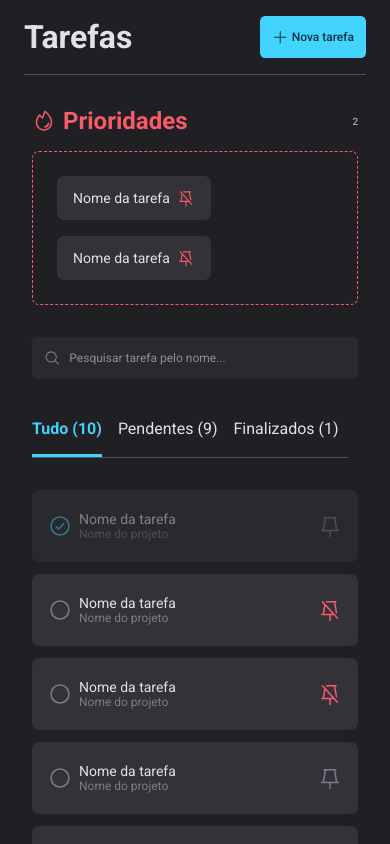
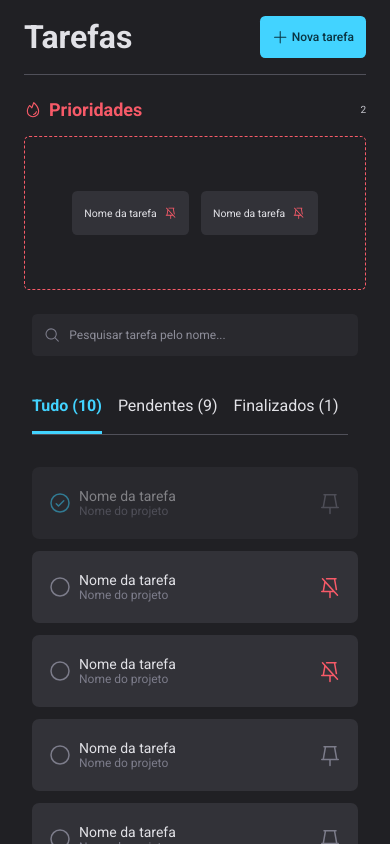
Before and after one commit to diogobrasil/e-tasks, a React (Vite) app: page / in a window 390 px wide. Built offline with nearby package versions, Linux system fonts and the light colour scheme.

Commit message:
Responsividade com Styled Components: componentes Priorities e ShortTask responsivos

```diff
--- a/src/components/Priorities/styles.js
+++ b/src/components/Priorities/styles.js
@@ -1,7 +1,8 @@
 import styled from "styled-components";
+import { DEVICE_BREAKPOINTS } from "../../styles/deviceBreakpoints";
 
 export const Container = styled.section`
-  padding: 32px;
+  padding: 2rem;
 `;
 
 export const Header = styled.header`
@@ -10,7 +11,7 @@ export const Header = styled.header`
   align-items: center;
 
   > h1 {
-    font-size: 24px;
+    font-size: 1.5rem;
     color: ${({ theme }) => theme.COLORS.RED_200};
     display: flex;
     align-items: center;
@@ -25,11 +26,16 @@ export const Header = styled.header`
 export const Tasks = styled.div`
   border: 1px dashed  ${({ theme }) => theme.COLORS.RED_200};
   min-height: 154px;
-  border-radius: 7px;
+  border-radius: 0.43rem;
   margin-top: 16px;
 
   display: flex;
-  gap: 16px;
+  gap: 1rem;
   padding: 24px;
   flex-wrap: wrap;
+
+  @media (max-width:${DEVICE_BREAKPOINTS.MD}) {
+    justify-content: center;
+    align-items: center;
+  }
 `;
--- a/src/components/ShortTask/styles.js
+++ b/src/components/ShortTask/styles.js
@@ -5,16 +5,16 @@ export const Container = styled.button`
   color: ${({ theme }) => theme.COLORS.GRAY_100};
   height: 44px;
   border: 0;
-  padding: 0 16px;
-  border-radius: 7px;
-  font-size: 14px;
+  padding: 0 1rem;
+  border-radius: 0.43rem;
+  font-size: 0.87rem;
 
   display: flex;
   align-items: center;
   gap: 7px;
 
   > svg {
-    font-size: 18px;
+    font-size: 1.12rem;
     color: ${({ theme }) => theme.COLORS.RED_200};
   }
 `;
```
